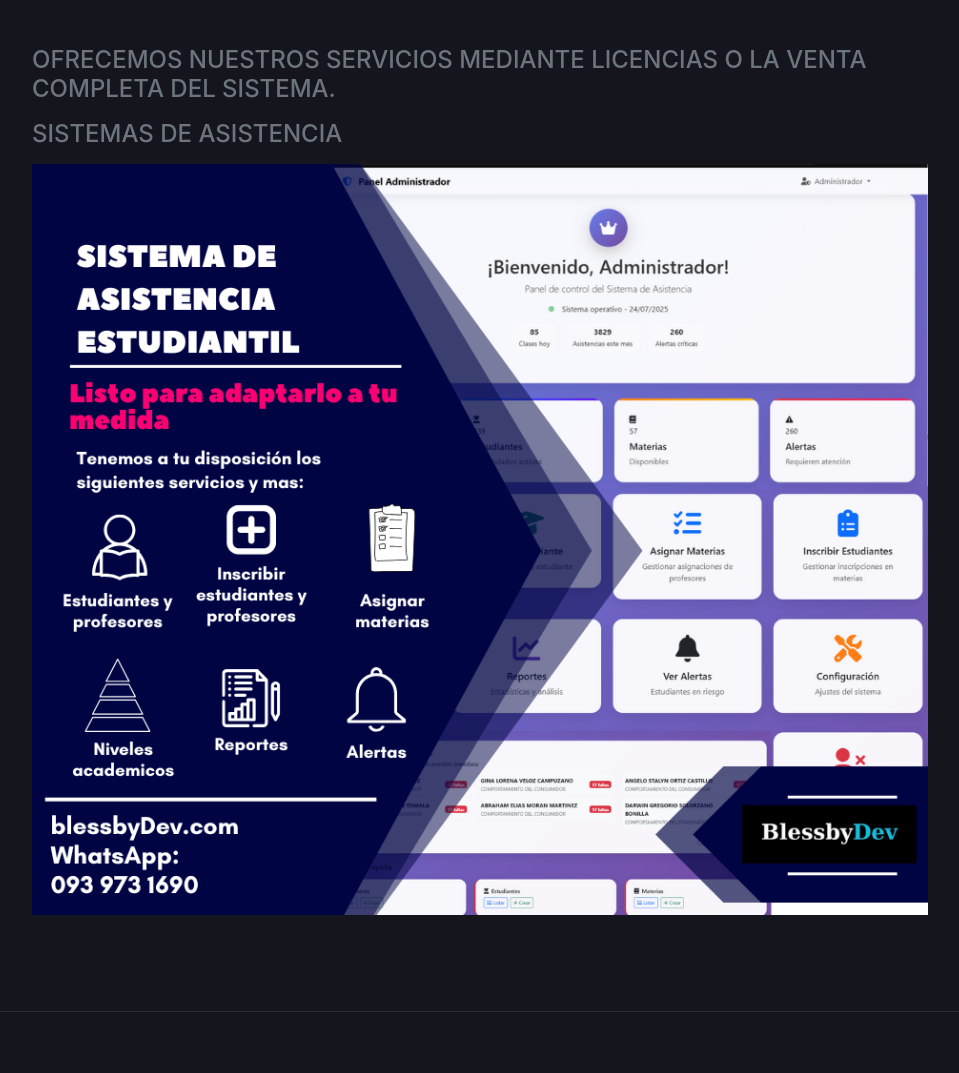
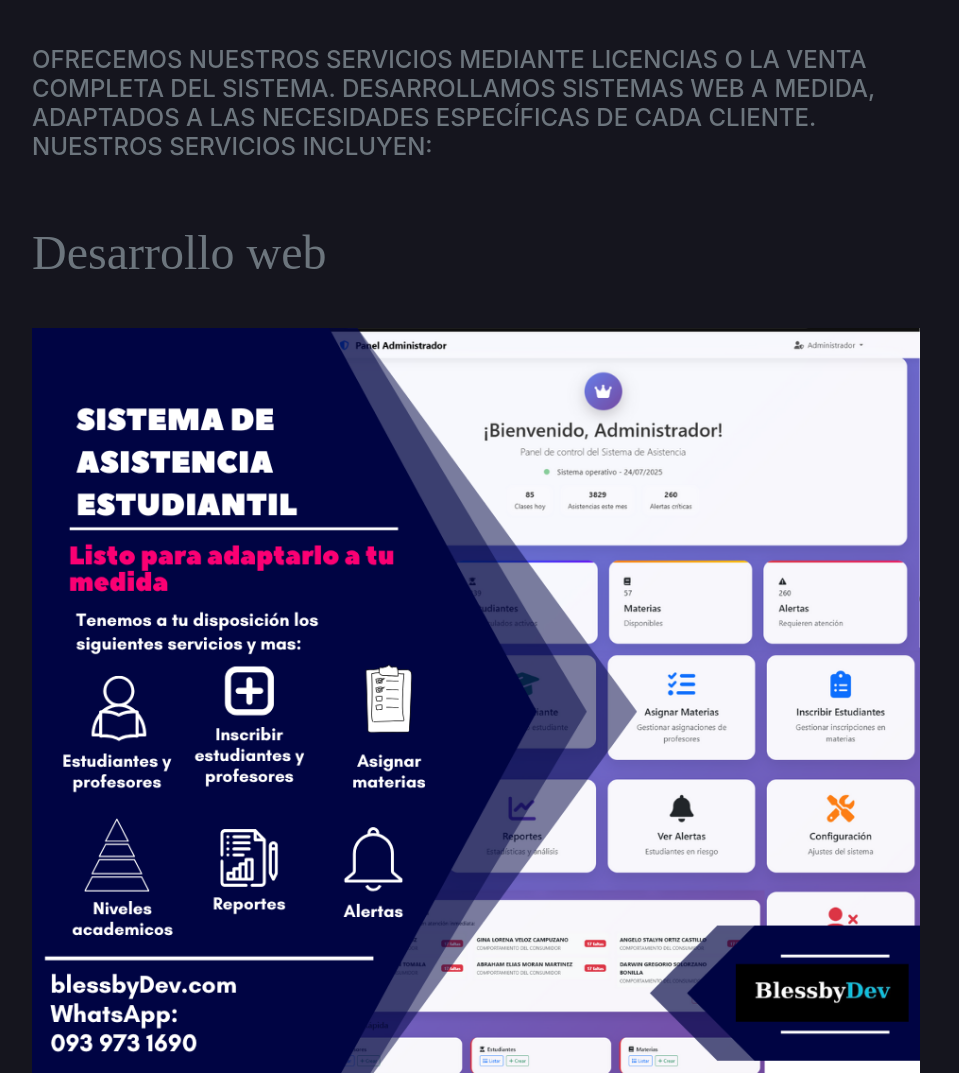
Before and after one commit to Marlonk3/CV-blessbyDev, a plain HTML site: page index.html in a window 1280 px wide. Shown: the part 2851-3924 px from the top of the page, without its empty margins (296-1255 px from the left). Drawn offline with nearby package versions, Linux system fonts and the light colour scheme; a web font is replaced by a local one.

Commit message:
E commerce service

```diff
--- a/index.html
+++ b/index.html
@@ -130,19 +130,21 @@
                 </div>
             </section>
             <hr class="m-0" />
-            <!-- Skills-->
+            <!-- servicios-->
             <section class="resume-section" id="servicios">
                 <div class="resume-section-content">
                     <h2 class="mb-5">Nuestros Servicios</h2>
-                    <div class="subheading mb-3">Ofrecemos nuestros servicios mediante licencias o la venta completa del sistema.</div>
-                    <div class="subheading mb-3">Sistemas de asistencia</div>
+                    <div class="subheading mb-3">Ofrecemos nuestros servicios mediante licencias o la venta completa del sistema. Desarrollamos sistemas web a medida, adaptados a las necesidades específicas de cada cliente. Nuestros servicios incluyen:</div>
                     <ul class="list-inline dev-icons">
-                        <li class="list-inline-item"> <img src="assets/img/Asistencia.png" alt="sistema de Asistencia" class="img-fluid max-width: 100% height: auto"> </li>
+                        <li class="list-inline-item mt-5"> Desarrollo web </li>
+                        <li class="list-inline-item mt-5"> <a href="https://campus.tecnopolis.edu.ec/ASIS-TECNO2/pages/auth/login.php"><img src="assets/img/Asistencia.png" alt="sistema de Asistencia" class="img-fluid max-width: 100% height: auto"></a> </li>
+                        <li class="list-inline-item mt-5"> E-commerce </li>
+                        <li class="list-inline-item mt-5"> <a href="https://campus.tecnopolis.edu.ec/ASIS-TECNO2/pages/auth/login.php"><img src="assets/img/e-commerce.png" alt="sistema de e-commerce" class="img-fluid max-width: 100% height: auto"></a> </li>
                     </ul>
                 </div>
             </section>
             <hr class="m-0" />
-            <!-- Interests-->
+            <!-- soluciones-->
             <section class="resume-section" id="soluciones">
                 <div class="resume-section-content">
                     <h2 class="mb-5">¿Sistemas a medida?</h2>
@@ -159,7 +161,7 @@
         </div>
         <!-- Bootstrap core JS-->
         <script src="https://cdn.jsdelivr.net/npm/bootstrap@5.2.3/dist/js/bootstrap.bundle.min.js"></script>
-        <!-- Core theme JS-->
+        <!-- Core JS-->
         <script src="js/scripts.js"></script>
     </body>
 </html>
```
Also changed, not shown: assets/img/e-commerce.png (added).
